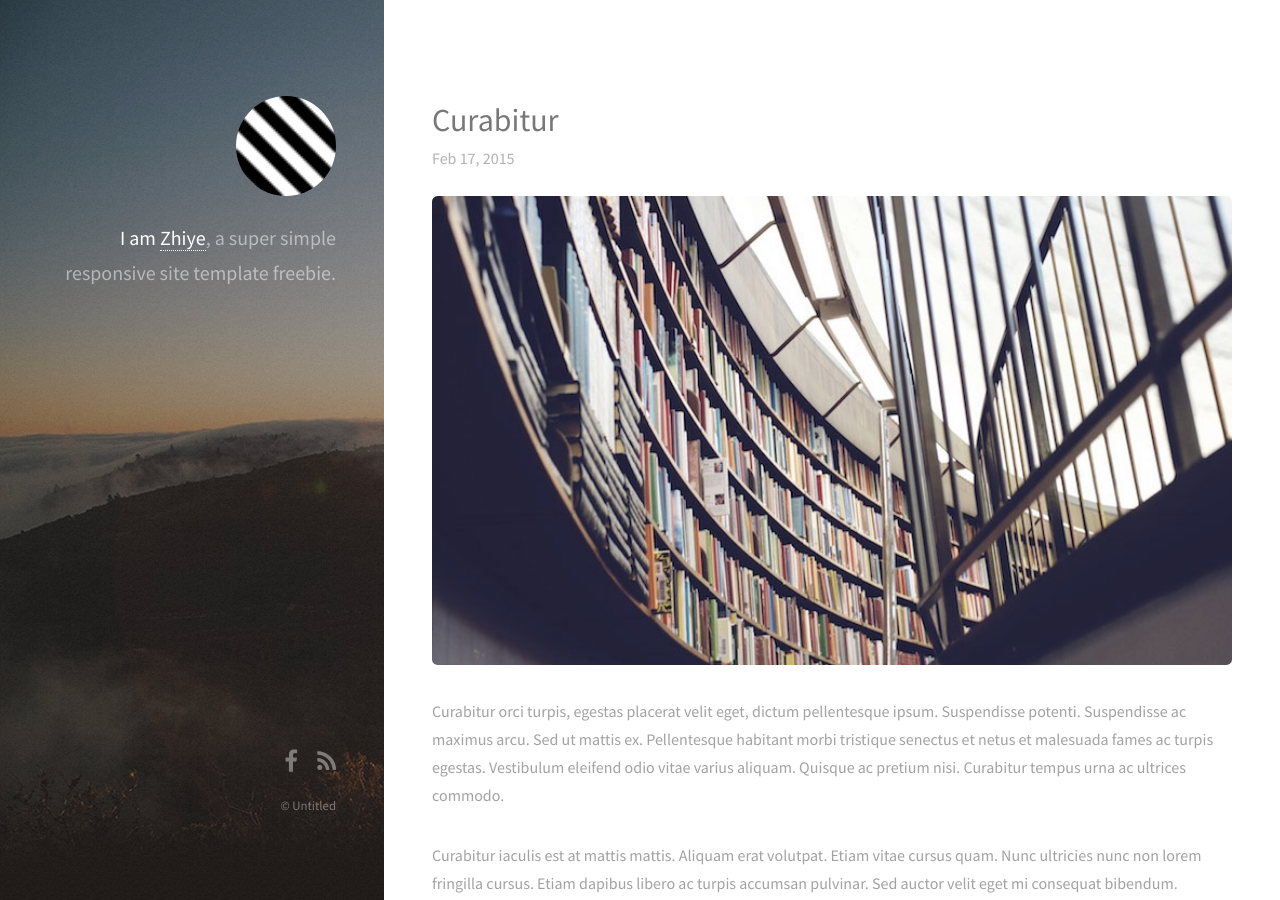
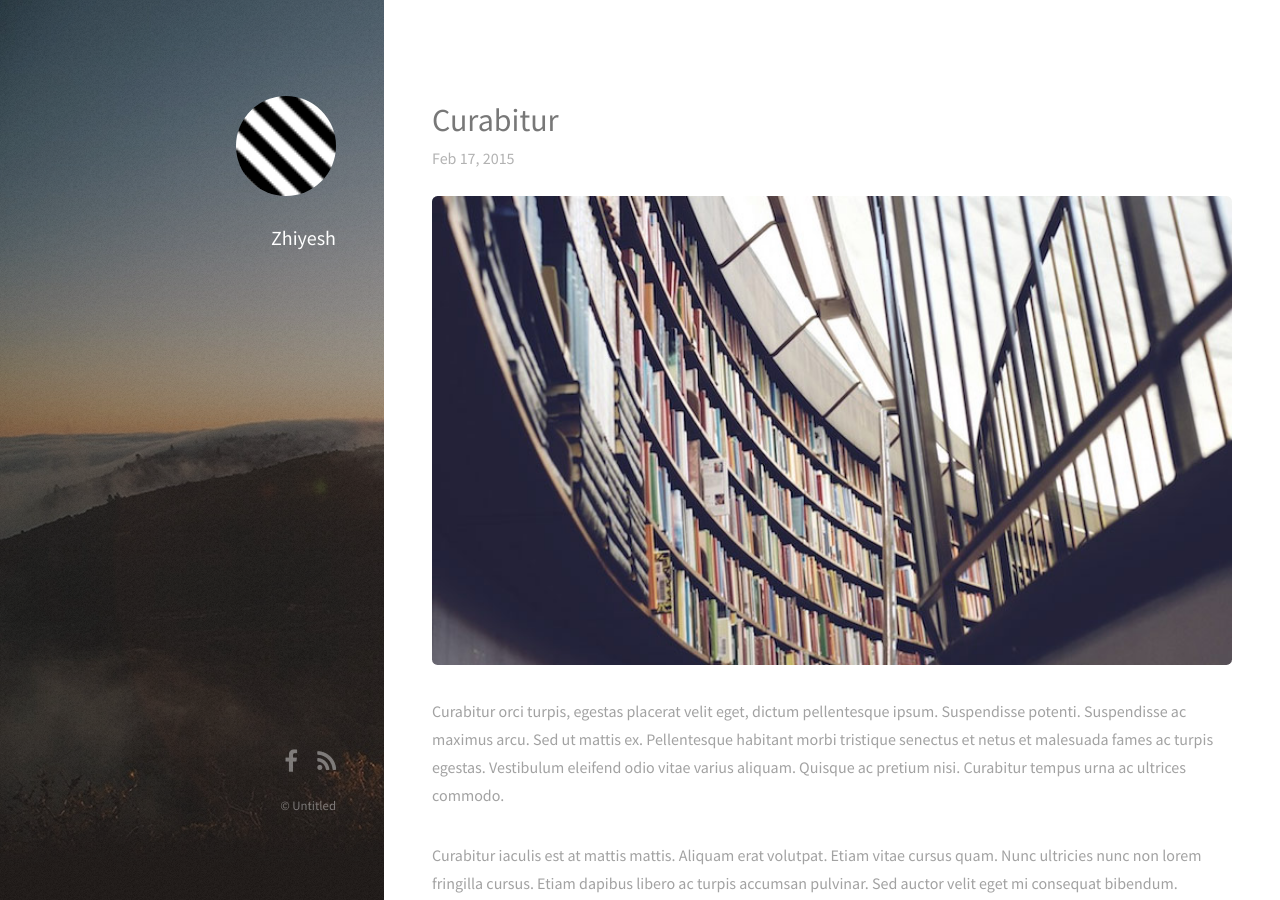
Before and after one commit to Zhiyelah/zhiyelah.github.io, a Jekyll site: the page built from index.html, in a window 1280 px wide and 900 px high. Built offline with Jekyll 4.4.1, drawn with Linux system fonts in a browser that asks for light colours; nearby versions of some CDN libraries.

Commit message:
Update default.html

```diff
--- a/_layouts/default.html
+++ b/_layouts/default.html
@@ -26,8 +26,7 @@
 	<body id="top">
     <header id="header">
       <a href="{{ site.url }}" class="image avatar"><img class="editable" src="/images/avatar.jpg" alt="{{ site.author.name }}"></a>
-      <h1 class="editable"><strong>I am <a href="/">Zhiye</a></strong>, a super simple<br>
-      responsive site template freebie.</h1>
+      <h1 class="editable"><strong>Zhiyesh</strong></h1>
     </header>
 
     {{ content }}
```
